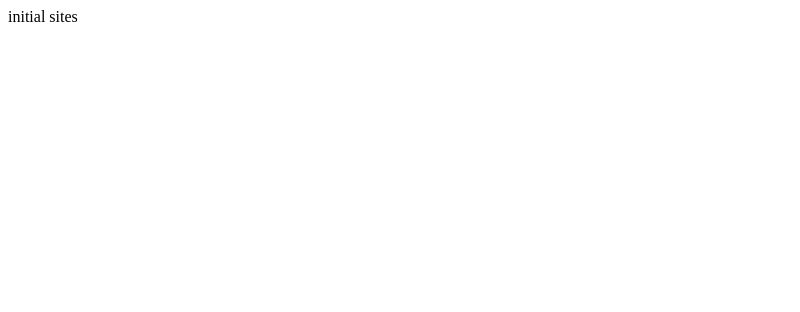
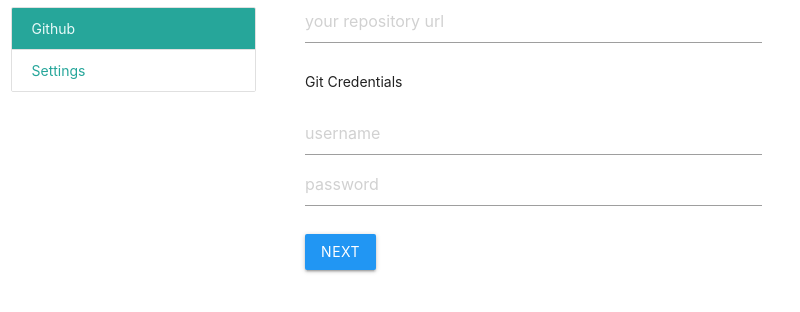
Before and after one commit to dhanyn10/page-git, an Electron app: page index.html in a window 800 px wide. Drawn offline with nearby package versions, Linux system fonts and the light colour scheme.

Commit message:
index: view

```diff
--- a/index.html
+++ b/index.html
@@ -1,10 +1,37 @@
 <!DOCTYPE html>
 <html>
     <head>
-    <meta charset="UTF-8">
+        <link rel="stylesheet" href="node_modules/materialize-css/dist/css/materialize.min.css">
+        <script src="node_modules/materialize-css/dist/js/materialize.min.js"></script>
+        <meta http-equiv="Content-Type" content="text/html;charset=UTF-8">
+        <title>PageGit</title>
     </head>
     <body>
-    initial sites
+        <div class="row">
+            <div class="col s4">
+                <div class="collection">
+                    <a href="" class="collection-item active">Github</a>
+                    <a href="settings.html" class="collection-item">Settings</a>
+                </div>
+            </div>
+            <div class="col s8">
+                <div class="container">
+                    <div class="row">
+                        <input type="text" id="" class="validate" placeholder="your repository url">
+                    </div>
+                    <div class="row">
+                        Git Credentials
+                    </div>
+                    <div class="row">
+                        <input type="text" id="" class="validate s6" placeholder="username">
+                        <input type="password" id="" class="validate s6" placeholder="password">
+                    </div>
+                    <div class="row">
+                        <button class="waves-effect waves-light btn blue">next</button>
+                    </div>
+                </div>
+            </div>
+        </div>
         <script>
         require('./renderer.js')
         </script>
```
Lines whose indentation alone changed are shown as unchanged.
